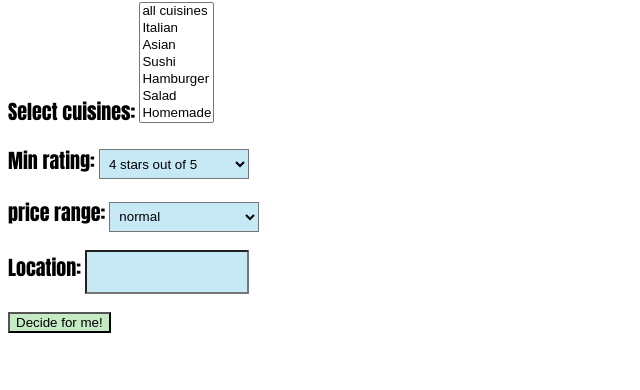
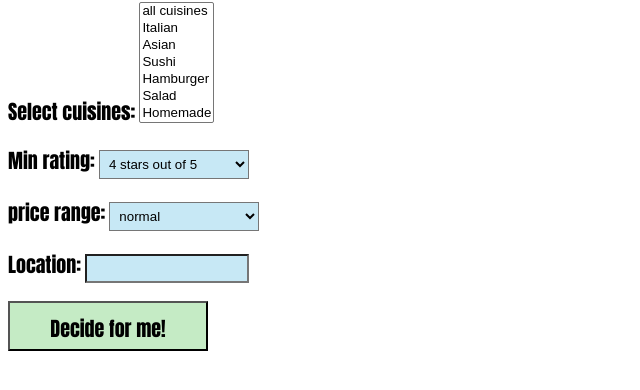
Before and after one commit to googleinterns/Food-Mood, a plain HTML site: page prototype/src/main/webapp/index.html in a window 1280 px wide. Shown: the part 78-468 px from the top of the page, without its empty margins (0-640 px from the left). Drawn offline with Linux system fonts and the light colour scheme; a script that the page names is missing.

Commit message:
improve style

```diff
--- a/prototype/src/main/webapp/style.css
+++ b/prototype/src/main/webapp/style.css
@@ -38,11 +38,15 @@ li {
 
 .submit {
   background-color: rgb(197, 235, 197);
+  width: 200px;
+  height: 50px;
+  padding: 10px;
+  font-size: 20px;
+  font-family: Impact, Charcoal, sans-serif;
 }
 
 .button {
   width: 150px;
-  height: 30px;
   padding: 5px;
   background-color: rgb(199, 232, 245);
 }
```
